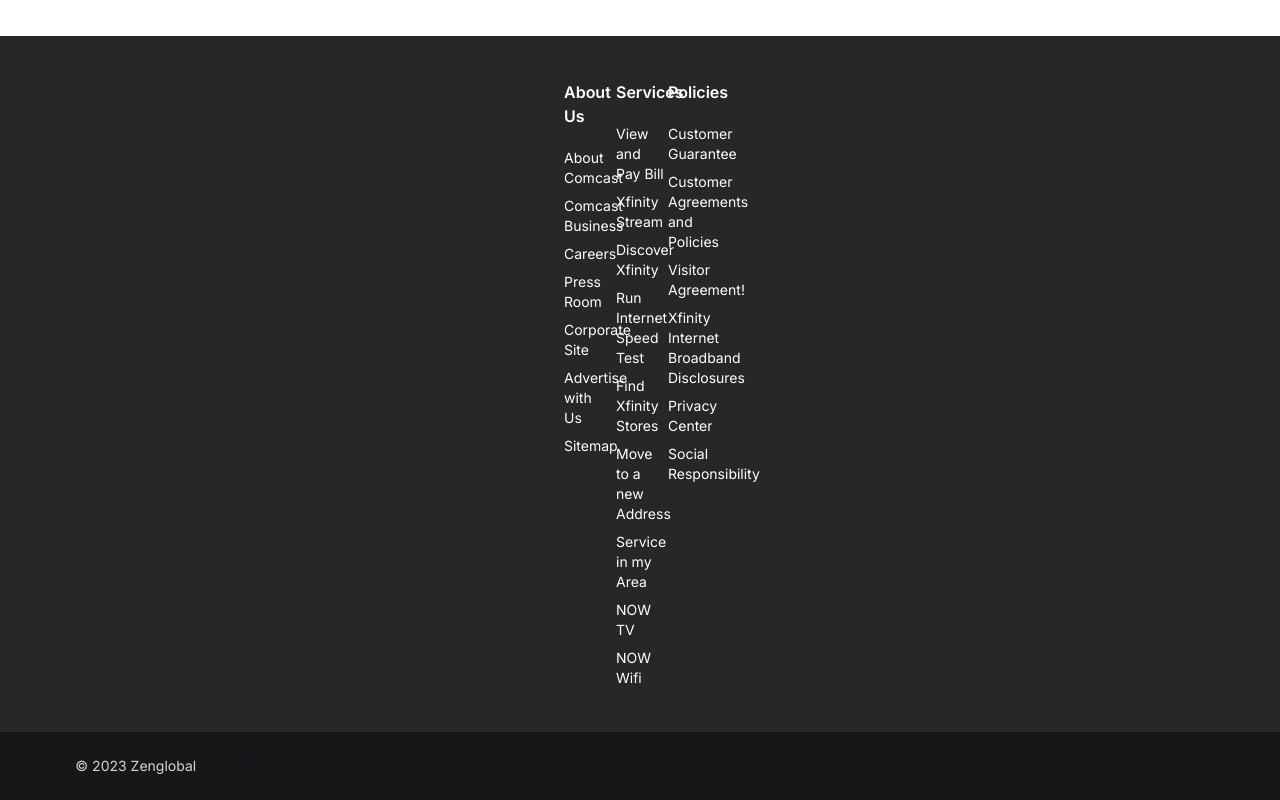
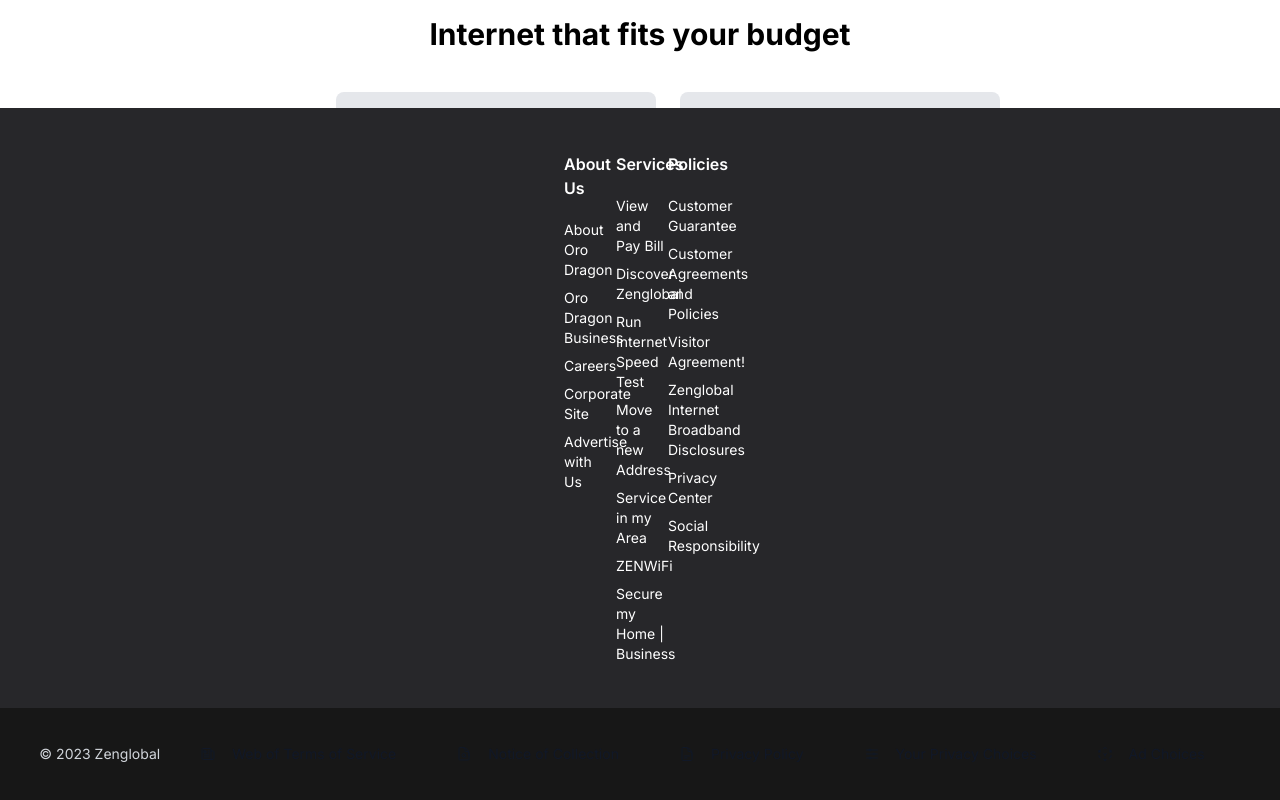
Before and after one commit to KleKlai/zenglobalofficialwebsite, a Next.js app: page / in a window 1280 px wide. Shown: the top 800 px of the page. Built offline with nearby package versions, Linux system fonts and the light colour scheme.

Commit message:
feat(footer): responsive bottom footer

```diff
--- a/app/page.tsx
+++ b/app/page.tsx
@@ -4,5 +4,12 @@
 import InternetThatsFitYourBudget from "./ui/landing/internet-thats-fit-your-budget";
 
 export default function Home() {
-  return <Footer />;
+  return (
+    <div>
+      <div className="mx-80">
+        <InternetThatsFitYourBudget />
+      </div>
+      <Footer />
+    </div>
+  );
 }
--- a/app/ui/footer.tsx
+++ b/app/ui/footer.tsx
@@ -39,19 +39,15 @@
 
 const abouts = [
   {
-    name: "About Comcast",
+    name: "About Oro Dragon",
     href: "",
   },
   {
-    name: "Comcast Business",
+    name: "Oro Dragon Business",
     href: "",
   },
   {
     name: "Careers",
-    href: "",
-  },
-  {
-    name: "Press Room",
     href: "",
   },
   {
@@ -62,10 +58,6 @@
     name: "Advertise with Us",
     href: "",
   },
-  {
-    name: "Sitemap",
-    href: "",
-  },
 ];
 
 const services = [
@@ -74,19 +66,11 @@
     href: "",
   },
   {
-    name: "Xfinity Stream",
-    href: "",
-  },
-  {
-    name: "Discover Xfinity",
+    name: "Discover Zenglobal",
     href: "",
   },
   {
     name: "Run Internet Speed Test",
-    href: "",
-  },
-  {
-    name: "Find Xfinity Stores",
     href: "",
   },
   {
@@ -98,13 +82,13 @@
     href: "",
   },
   {
-    name: "NOW TV",
+    name: "ZENWiFi",
     href: "",
   },
   {
-    name: "NOW Wifi",
-    href: "",
-  },
+    name: "Secure my Home | Business",
+    href: ""
+  }
 ];
 
 const policies = [
@@ -121,7 +105,7 @@
     href: "",
   },
   {
-    name: "Xfinity Internet Broadband Disclosures",
+    name: "Zenglobal Internet Broadband Disclosures",
     href: "",
   },
   {
@@ -138,7 +122,7 @@
   return (
     <div className="flex flex-col h-screen">
       <footer className="fixed bottom-0 w-full bg-neutral-900 text-white">
-        <div className="bg-zinc-800 py-10">
+        <div className="bg-zinc-800 py-10 hidden md:block">
           <div className="grid grid-cols-3 gap-1 mx-[35rem] justify-center font-natoSansRegular font-regular text-sm p-1">
             <div>
               <h3 className="mb-5 text-base font-semibold font-natoSansRegular">
@@ -206,9 +190,13 @@
           </div>
         </div>
 
+        <p className="mt-4 text-gray-300 font-natoSansRegular font-regular text-center block lg:hidden">
+          &copy; 2023 Zenglobal
+        </p>
+
         <ul className="flex flex-wrap items-center justify-center text-gray-900 dark:text-white py-6 space-x-6">
-          <li>
-            <p className="me-4 text-sm text-gray-300 font-natoSansRegular font-regular md:me-6">
+          <li className="hidden lg:block">
+            <p className="me-4 text-sm text-gray-300 font-natoSansRegular font-regular">
               &copy; 2023 Zenglobal
             </p>
           </li>
@@ -217,14 +205,14 @@
             return (
               <li>
                 <div className="flex flex-row">
-                  <LinkIcon className="w-5" />
+                  <LinkIcon className="w-4" />
 
                   <Link
                     key={link.name}
                     href={link.href}
-                    className="ml-2 me-4 font-natoSansRegular font-regular text-sm md:me-6 "
+                    className="ml-1 me-4 font-natoSansRegular font-regular xs:me-6 p-3 text-sm sm:me-6 md:me-6 lg:text-sm xl:text-sm 2xl:text-sm"
                   >
-                    <p className="hidden md:block">{link.name}</p>
+                    <p>{link.name}</p>
                   </Link>
                 </div>
               </li>
```
